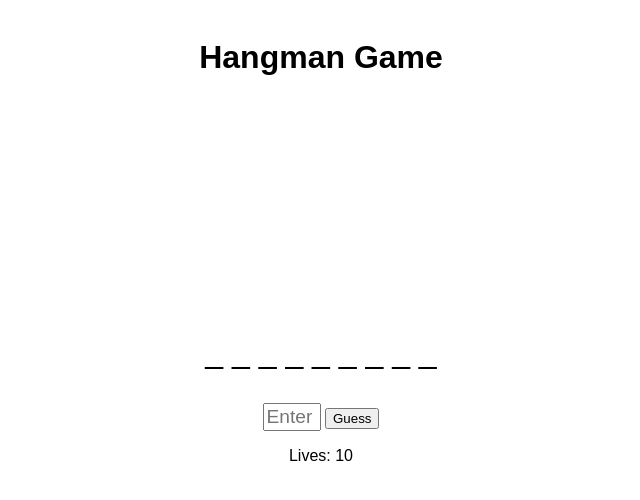
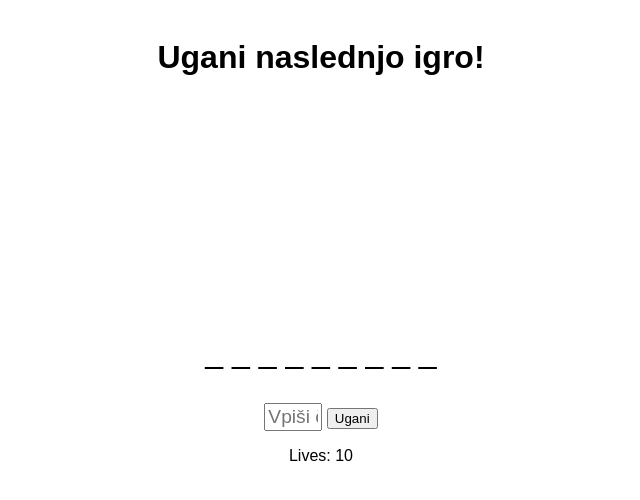
Before and after one commit to petriche/vislice, a plain HTML site: page index.html in a window 1280 px wide. Shown: the whole page, without its empty margins (319-959 px from the left). Drawn offline with Linux system fonts and the light colour scheme.

Commit message:
Update index.html

```diff
--- a/index.html
+++ b/index.html
@@ -1,11 +1,11 @@
 <!DOCTYPE html>
 <html>
 <head>
-    <title>Hangman Game</title>
+    <title>Ugani naslednjo igro!</title>
     <link rel="stylesheet" type="text/css" href="styles.css">
 </head>
 <body>
-    <h1>Hangman Game</h1>
+    <h1>Ugani naslednjo igro!</h1>
     <svg height="200" width="200">
         <line id="hang1" x1="20" y1="180" x2="180" y2="180" style="stroke:rgb(0,0,0);stroke-width:2; visibility:hidden" />
         <line id="hang2" x1="50" y1="180" x2="50" y2="20" style="stroke:rgb(0,0,0);stroke-width:2; visibility:hidden" />
@@ -19,8 +19,8 @@
         <line id="rightleg" x1="150" y1="130" x2="170" y2="170" style="stroke:rgb(0,0,0);stroke-width:2; visibility:hidden" />
     </svg>
     <p id="word"></p>
-    <input type="text" id="guess" placeholder="Enter your guess" maxlength="1">
-    <button onclick="makeGuess()">Guess</button>
+    <input type="text" id="guess" placeholder="Vpiši črko!" maxlength="1">
+    <button onclick="makeGuess()">Ugani</button>
     <p id="lives"></p>
     <script src="hangman.js"></script>
 </body>
```
